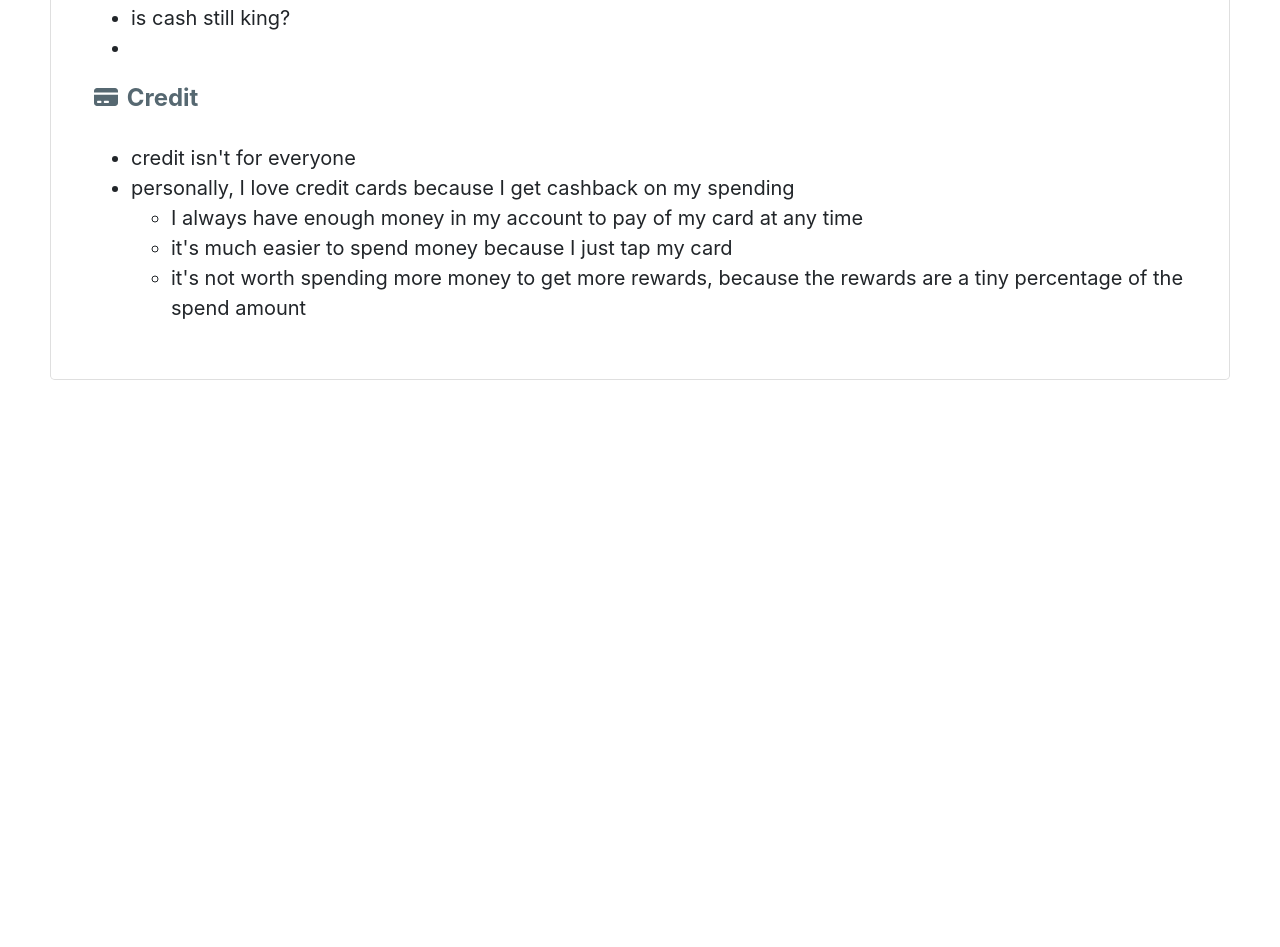
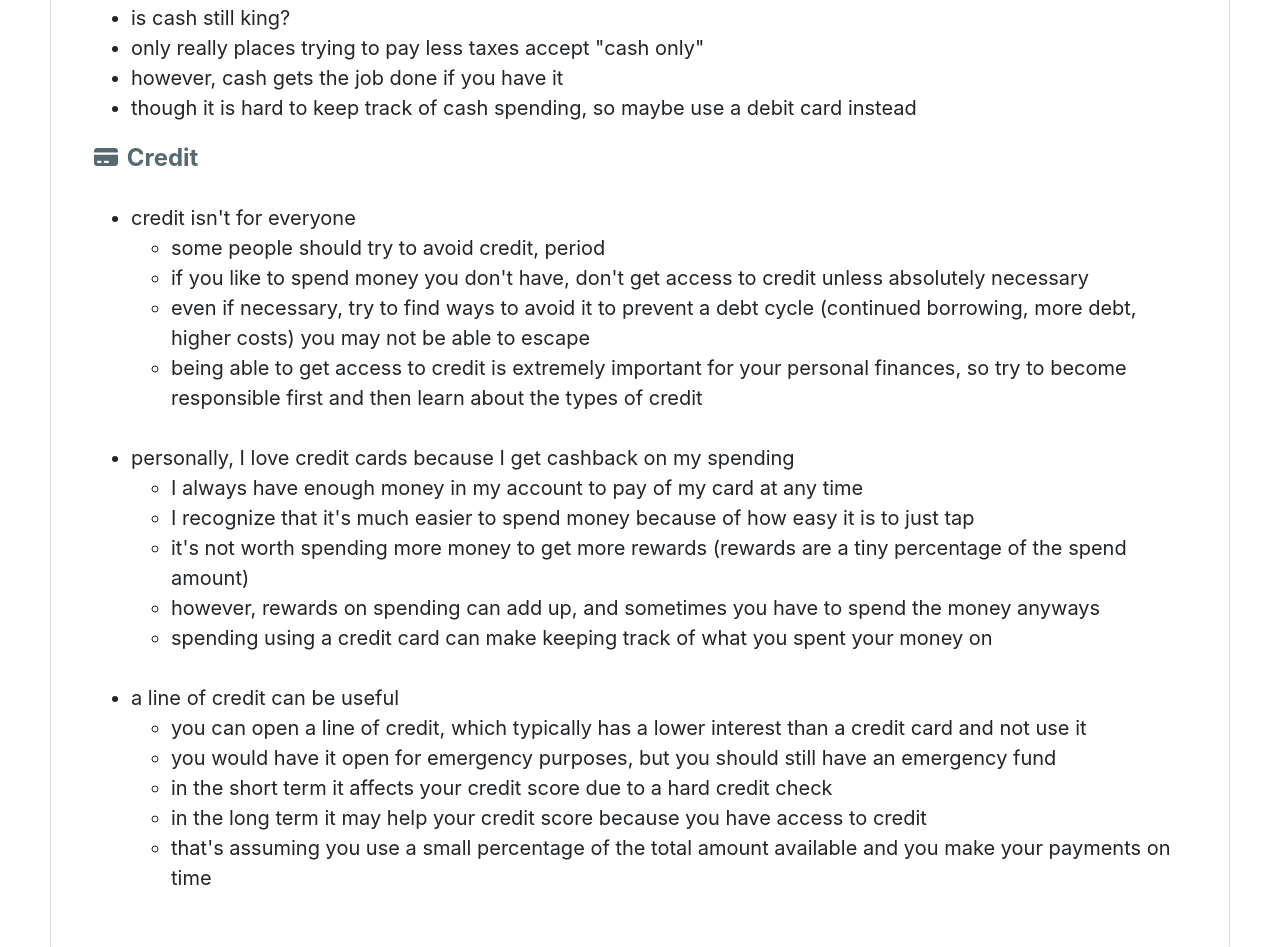
Before and after one commit to amnalepa/amnalepa.github.io, a website: page posts/spending-tools.html in a window 1280 px wide. Shown: the part 359-1306 px from the top of the page. Before the commit the page ends 800 px from the top, so only its background shows below. Drawn offline with nearby package versions, Linux system fonts and the light colour scheme; files whose address does not match are found by name.

Commit message:
nav links and other

```diff
--- a/nav.html
+++ b/nav.html
@@ -4,7 +4,7 @@
 <!--navbar -->
 <nav class="navbar navbar-light turq sticky-top">
 <nav class="navbar navbar-expand-lg">
-  <a class="navbar-brand" href="../index.html">cheatysheets</a>
+  <a class="navbar-brand" href="/index.html">cheatysheets</a>
 
 
 <button class="navbar-toggler" type="button" data-toggle="collapse" data-target="#navbarSupportedContent" aria-controls="navbarSupportedContent" aria-expanded="false" aria-label="Toggle navigation">
@@ -16,6 +16,7 @@
     <!-- <li class="nav-item active">
       <a class="nav-link" href="#">Home <span class="sr-only">(current)</span></a>
     </li> -->
+    <base href="https://cheatysheets.com">
     <li class="nav-item">
       <a class="nav-link" href="about.html">About</a>
     </li>
--- a/posts/spending-tools.html
+++ b/posts/spending-tools.html
@@ -49,9 +49,6 @@
 
     gtag('config', 'UA-158093594-1');
   </script>
-</head>
-
-<body>
 
   <!--Navigation bar-->
   <div id="nav-placeholder"></div>
@@ -62,6 +59,10 @@ $(function(){
   });
   </script>
   <!--end of Navigation bar-->
+</head>
+
+<body>
+
 
 <div class="blog-post">
 <div class="card padding20all">
@@ -76,19 +77,44 @@ $(function(){
   <h2><i class="fas fa-money-bill"></i> Cash/Debit</h2>
 <ul>
   <li>is cash still king?</li>
-  <li> </li>
+  <li>only really places trying to pay less taxes accept "cash only"</li>
+  <li>however, cash gets the job done if you have it</li>
+  <li>though it is hard to keep track of cash spending, so maybe use a debit card instead</li>
 </ul>
 
   <h2><i class="fas fa-credit-card"></i> Credit</h2>
 <ul>
-<li>credit isn't for everyone</li>
+
+<li>credit isn't for everyone
+  <ul class="circle-bullet">
+    <li>some people should try to avoid credit, period</li>
+    <li>if you like to spend money you don't have, don't get access to credit unless absolutely necessary</li>
+    <li>even if necessary, try to find ways to avoid it to prevent a debt cycle (continued borrowing, more debt, higher costs) you may not be able to escape</li>
+    <li>being able to get access to credit is extremely important for your personal finances, so try to become responsible first and then learn about the types of credit</li>
+  </ul>
+</li>
+<br>
 <li>personally, I love credit cards because I get cashback on my spending
   <ul class="circle-bullet">
     <li>I always have enough money in my account to pay of my card at any time</li>
-    <li>it's much easier to spend money because I just tap my card</li>
-    <li>it's not worth spending more money to get more rewards, because the rewards are a tiny percentage of the spend amount</li>
+    <li>I recognize that it's much easier to spend money because of how easy it is to just tap</li>
+    <li>it's not worth spending more money to get more rewards (rewards are a tiny percentage of the spend amount)</li>
+    <li>however, rewards on spending can add up, and sometimes you have to spend the money anyways</li>
+    <li>spending using a credit card can make keeping track of what you spent your money on</li>
   </ul>
 </li>
+<br>
+<li>a line of credit can be useful
+  <ul class="circle-bullet">
+    <li>you can open a line of credit, which typically has a lower interest than a credit card and not use it</li>
+    <li>you would have it open for emergency purposes, but you should still have an emergency fund</li>
+    <li>in the short term it affects your credit score due to a hard credit check</li>
+    <li>in the long term it may help your credit score because you have access to credit</li>
+    <li>that's assuming you use a small percentage of the total amount available and you make your payments on time</li>
+  </ul>
+</li>
+
+
 </ul>
 
 
```
Also changed, not shown: about.html (+4 -3 lines), index.html (+33 -12 lines), posts/budgeting-tools.html (+3 -3 lines), posts/goals.html (+4 -3 lines), posts/housing.html (+4 -3 lines), posts/saving-tools.html (+2 -3 lines), posts/sheltering.html (+3 -3 lines), images/know-yourself.png (added), images/know-yourself2.png (added). Lines whose indentation alone changed are shown as unchanged.
